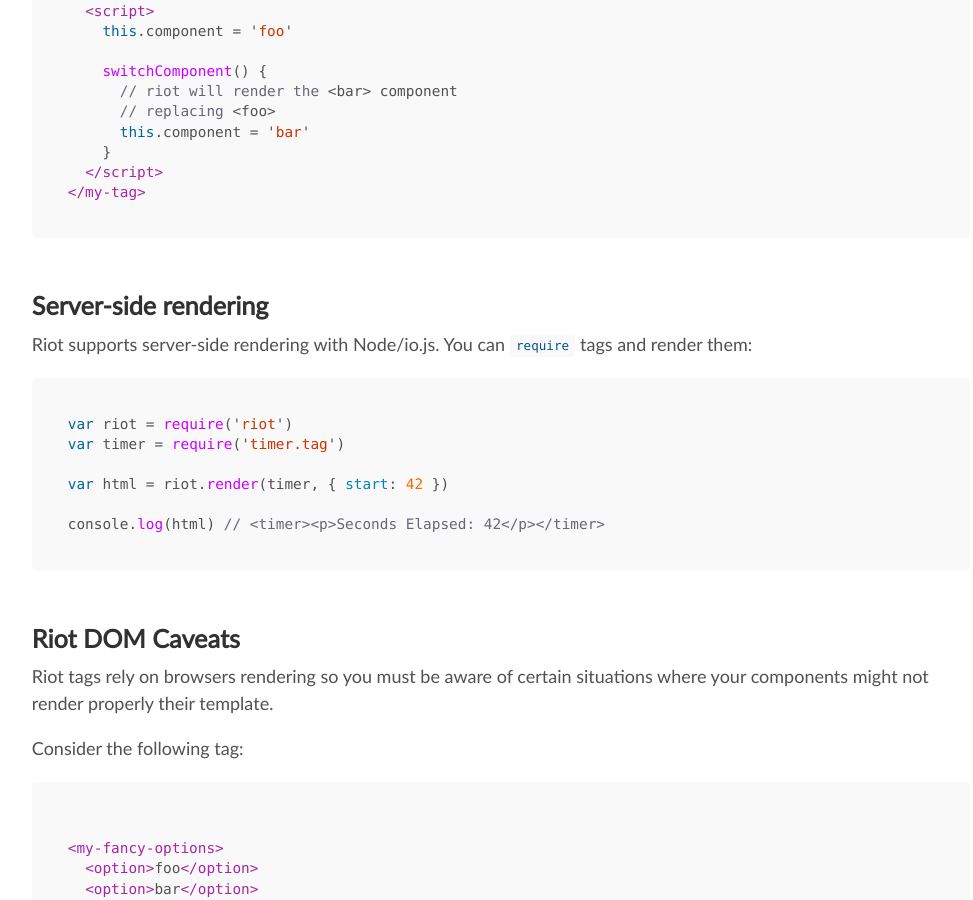
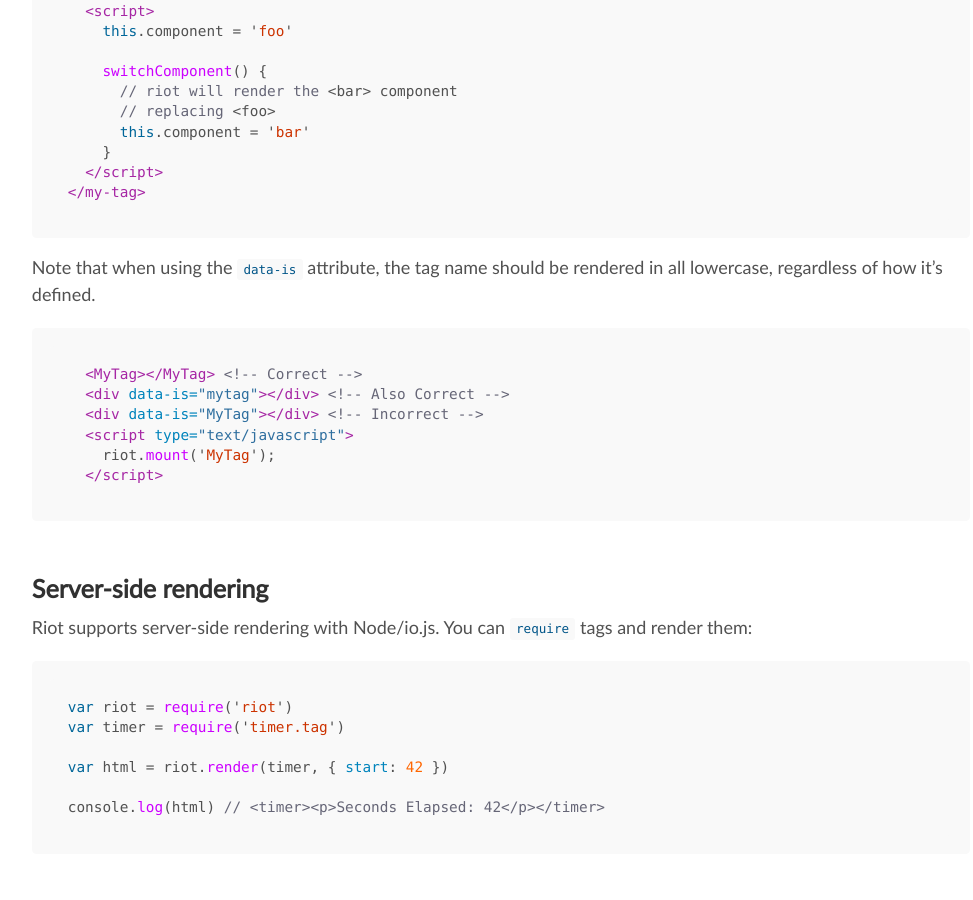
Before and after one commit to riot/riot.github.io, a Jekyll site: the page built from guide/index.md, in a window 1280 px wide and 900 px high, scrolled down 26477 px. Shown: the whole window, without its empty margins (139-1112 px from the left). Built offline with Jekyll 4.4.1, drawn with Linux system fonts in a browser that asks for light colours; nearby versions of some CDN libraries; emoji names are drawn with the system emoji font; comment, search, counter and statistics services are not loaded.

Commit message:
Add clarification about case-sensitivity when using "data-is"

````diff
--- a/guide/index.md
+++ b/guide/index.md
@@ -1076,6 +1076,18 @@ render dynamically also different tags on the same DOM node
 </my-tag>
 ```
 
+Note that when using the `data-is` attribute, the tag name should be rendered in all lowercase, regardless of how it's defined.
+
+```html
+  <MyTag></MyTag> <!-- Correct -->
+  <div data-is="mytag"></div> <!-- Also Correct -->
+  <div data-is="MyTag"></div> <!-- Incorrect -->
+  <script type="text/javascript">
+    riot.mount('MyTag');
+  </script>
+```
+
+
 ## Server-side rendering
 
 Riot supports server-side rendering with Node/io.js. You can `require` tags and render them:
````
